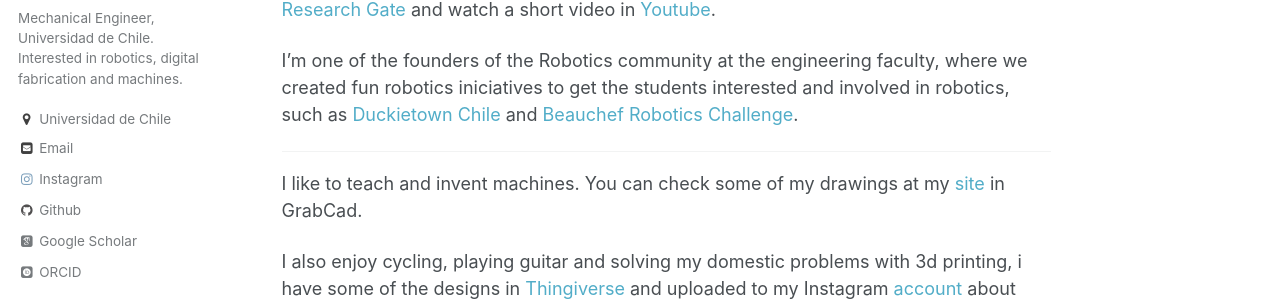
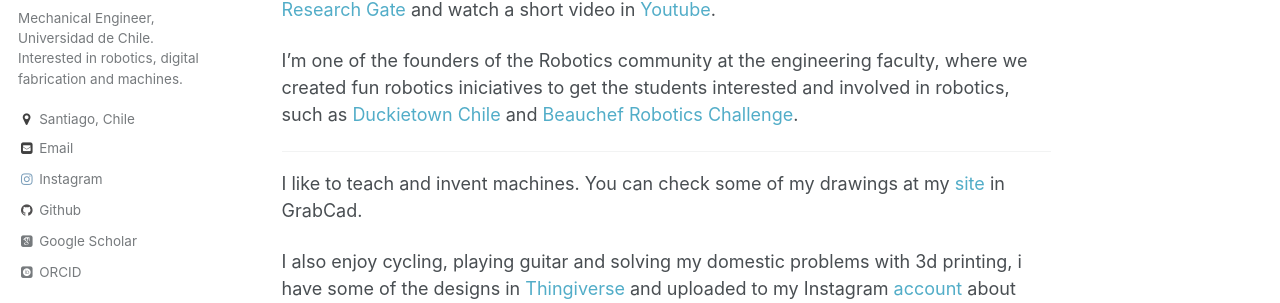
Before and after one commit to jkugalde/jkugalde.github.io, a Jekyll site: the page built from _pages/about.md, in a window 1280 px wide. Shown: the part 286-589 px from the top of the page. Built offline with Jekyll 4.4.1, drawn with Linux system fonts in a browser that asks for light colours; some web fonts are replaced.

Commit message:
Initial commit

```diff
--- a/_config.yml
+++ b/_config.yml
@@ -82,7 +82,6 @@ author:
   avatar           : "profile.png"
   bio              : "Mechanical Engineer, Universidad de Chile. Interested in robotics, digital fabrication and machines."
   location         : "Santiago, Chile"
-  location         : "Universidad de Chile"
   employer         :
   googlescholar    : "https://scholar.google.es/citations?user=KykjcygAAAAJ&hl=es"
   email            : "jcugaldecas@gmail.com"
```
